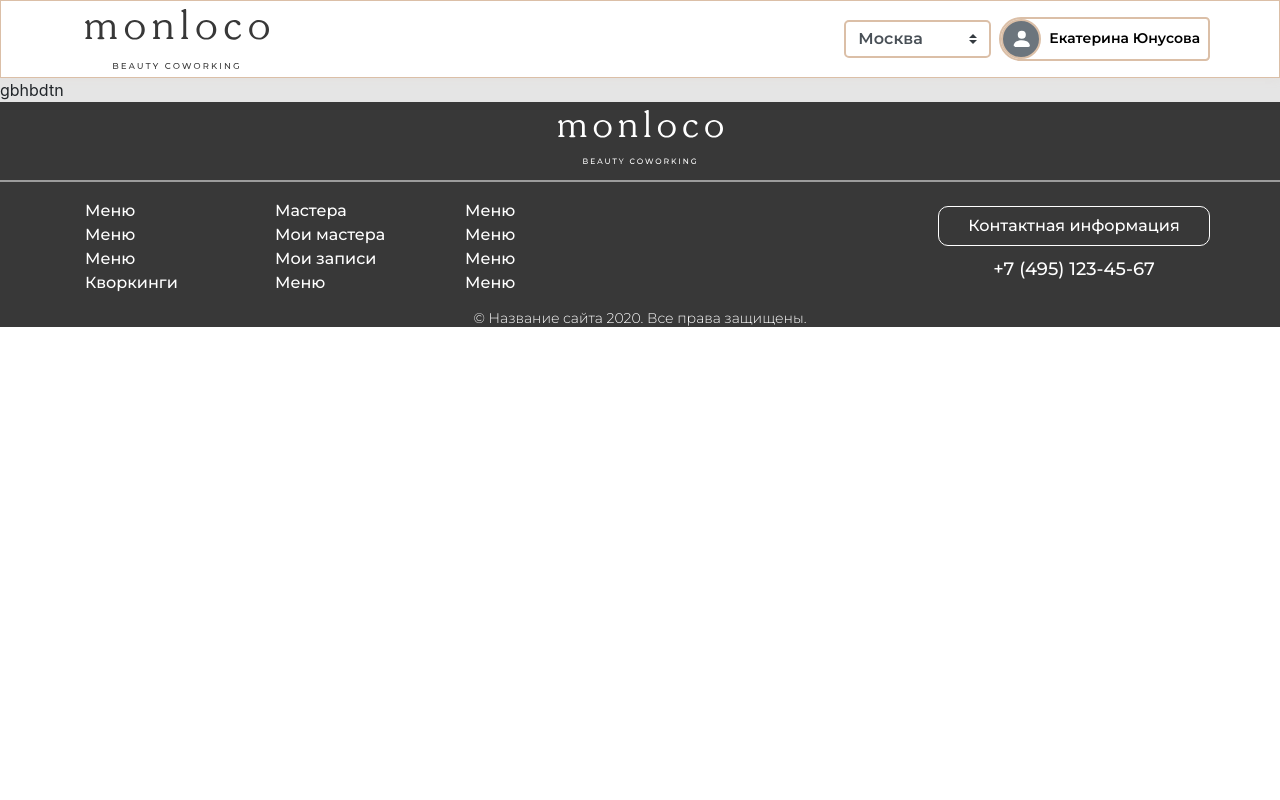
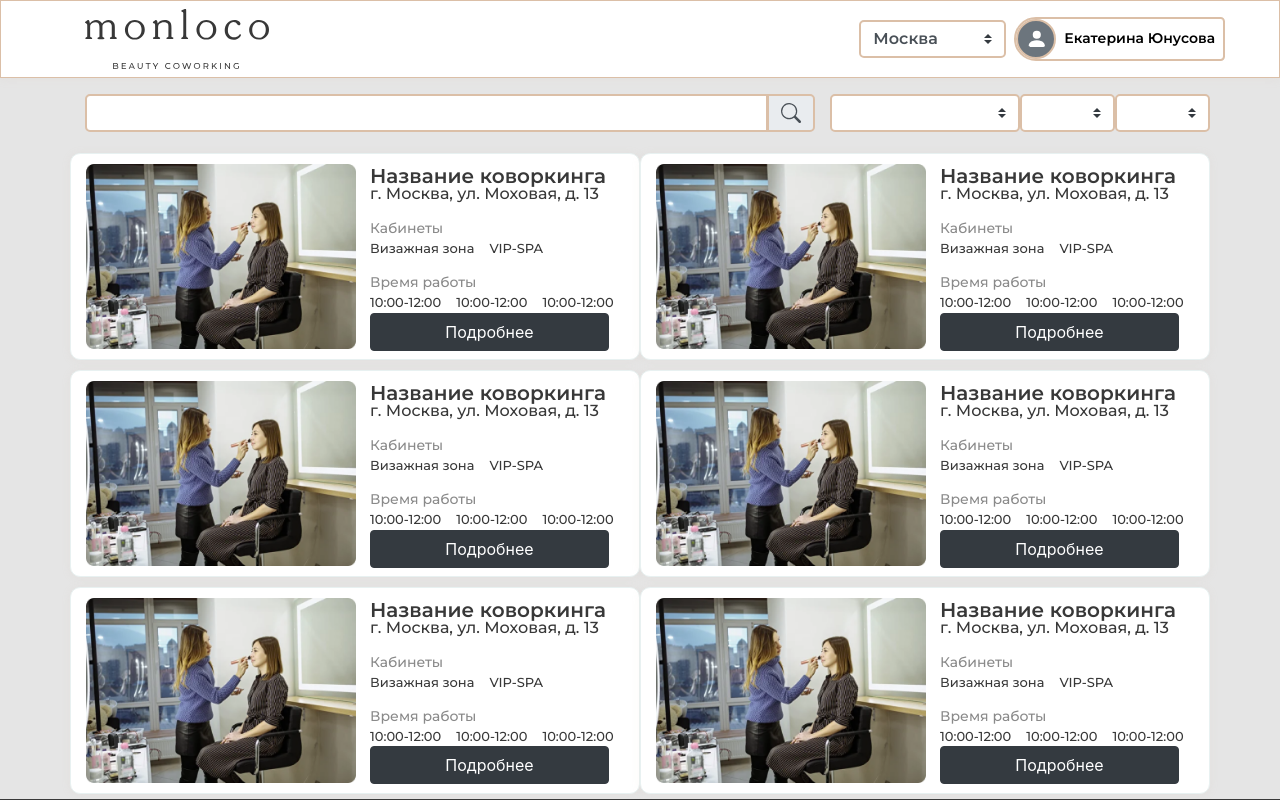
Before and after one commit to Linkhider/monloco, a Vue app: page /coworkings in a window 1280 px wide. Shown: the top 800 px of the page. Built offline with nearby package versions, Linux system fonts and the light colour scheme.

Commit message:
coworkings added*

```diff
--- a/src/components/nav.vue
+++ b/src/components/nav.vue
@@ -3,7 +3,7 @@
     <div class="container mt-2 mb-2">
         <div class="row d-flex align-items-center">
           <a href="/"  class="col-lg-2"><img src="../assets/svg/logo.svg"></a>
-          <div class="raw d-flex align-items-center ml-auto">
+          <div class="row d-flex align-items-center ml-auto">
             <b-select v-model="selected" :options="options" class="col-sm brd-select"></b-select>
             <div class="brd ml-2">
               <a href="/">
--- a/src/views/coworkings.vue
+++ b/src/views/coworkings.vue
@@ -1,8 +1,231 @@
 <template>
-  <div>gbhbdtn</div>
+  <div class="bg">
+    <div class="container">
+      <div class="row d-flex align-items-center mt-3 mb-3">
+        <b-input-group class="col-lg-8">
+          <template v-slot:append>
+            <b-input-group-text class="brd-select"><b-icon-search></b-icon-search></b-input-group-text>
+          </template>
+          <b-form-input class="brd-select"></b-form-input>
+        </b-input-group>
+        <b-select v-model="selected" :options="options" class="col-lg-2 brd-select"></b-select>
+        <b-select v-model="selected" :options="options" class="col-lg-1 brd-select"></b-select>
+        <b-select v-model="selected" :options="options" class="col-lg-1 brd-select"></b-select>
+      </div>
+      <div class="row">
+        <div class="col-lg-6 card">
+          <div class="container">
+            <div class="row">
+              <div class="col-lg-6">
+              <img src="@/assets/png/preview.png">
+              </div>
+              <div class="col-lg-6">
+               <p class="title">Название коворкинга</p>
+               <p class="adress">г. Москва, ул. Моховая, д. 13</p>
+               <p class="gray">Кабинеты</p>
+                <div class="row">
+                  <p class="cab">Визажная зона</p>
+                  <p class="cab">VIP-SPA</p>
+                </div>
+               <p class="gray">Время работы</p>
+                <div class="row">
+                  <p class="cab">10:00-12:00</p>
+                  <p class="cab">10:00-12:00</p>
+                  <p class="cab">10:00-12:00</p>
+                </div>
+                <b-button variant="dark" class="col-lg-12 btn">Подробнее</b-button>
+              </div>
+            </div>
+          </div>
+        </div>
+        <div class="col-lg-6 card">
+          <div class="container">
+            <div class="row">
+              <div class="col-lg-6">
+                <img src="@/assets/png/preview.png">
+              </div>
+              <div class="col-lg-6">
+                <p class="title">Название коворкинга</p>
+                <p class="adress">г. Москва, ул. Моховая, д. 13</p>
+                <p class="gray">Кабинеты</p>
+                <div class="row">
+                  <p class="cab">Визажная зона</p>
+                  <p class="cab">VIP-SPA</p>
+                </div>
+                <p class="gray">Время работы</p>
+                <div class="row">
+                  <p class="cab">10:00-12:00</p>
+                  <p class="cab">10:00-12:00</p>
+                  <p class="cab">10:00-12:00</p>
+                </div>
+                <b-button variant="dark" class="col-lg-12 btn">Подробнее</b-button>
+              </div>
+            </div>
+          </div>
+        </div>
+        <div class="col-lg-6 card">
+          <div class="container">
+            <div class="row">
+              <div class="col-lg-6">
+                <img src="@/assets/png/preview.png">
+              </div>
+              <div class="col-lg-6">
+                <p class="title">Название коворкинга</p>
+                <p class="adress">г. Москва, ул. Моховая, д. 13</p>
+                <p class="gray">Кабинеты</p>
+                <div class="row">
+                  <p class="cab">Визажная зона</p>
+                  <p class="cab">VIP-SPA</p>
+                </div>
+                <p class="gray">Время работы</p>
+                <div class="row">
+                  <p class="cab">10:00-12:00</p>
+                  <p class="cab">10:00-12:00</p>
+                  <p class="cab">10:00-12:00</p>
+                </div>
+                <b-button variant="dark" class="col-lg-12 btn">Подробнее</b-button>
+              </div>
+            </div>
+          </div>
+        </div>
+        <div class="col-lg-6 card">
+          <div class="container">
+            <div class="row">
+              <div class="col-lg-6">
+                <img src="@/assets/png/preview.png">
+              </div>
+              <div class="col-lg-6">
+                <p class="title">Название коворкинга</p>
+                <p class="adress">г. Москва, ул. Моховая, д. 13</p>
+                <p class="gray">Кабинеты</p>
+                <div class="row">
+                  <p class="cab">Визажная зона</p>
+                  <p class="cab">VIP-SPA</p>
+                </div>
+                <p class="gray">Время работы</p>
+                <div class="row">
+                  <p class="cab">10:00-12:00</p>
+                  <p class="cab">10:00-12:00</p>
+                  <p class="cab">10:00-12:00</p>
+                </div>
+                <b-button variant="dark" class="col-lg-12 btn">Подробнее</b-button>
+              </div>
+            </div>
+          </div>
+        </div>
+        <div class="col-lg-6 card">
+          <div class="container">
+            <div class="row">
+              <div class="col-lg-6">
+                <img src="@/assets/png/preview.png">
+              </div>
+              <div class="col-lg-6">
+                <p class="title">Название коворкинга</p>
+                <p class="adress">г. Москва, ул. Моховая, д. 13</p>
+                <p class="gray">Кабинеты</p>
+                <div class="row">
+                  <p class="cab">Визажная зона</p>
+                  <p class="cab">VIP-SPA</p>
+                </div>
+                <p class="gray">Время работы</p>
+                <div class="row">
+                  <p class="cab">10:00-12:00</p>
+                  <p class="cab">10:00-12:00</p>
+                  <p class="cab">10:00-12:00</p>
+                </div>
+                <b-button variant="dark" class="col-lg-12 btn">Подробнее</b-button>
+              </div>
+            </div>
+          </div>
+        </div>
+        <div class="col-lg-6 card">
+          <div class="container">
+            <div class="row">
+              <div class="col-lg-6">
+                <img src="@/assets/png/preview.png">
+              </div>
+              <div class="col-lg-6">
+                <p class="title">Название коворкинга</p>
+                <p class="adress">г. Москва, ул. Моховая, д. 13</p>
+                <p class="gray">Кабинеты</p>
+                <div class="row">
+                  <p class="cab">Визажная зона</p>
+                  <p class="cab">VIP-SPA</p>
+                </div>
+                <p class="gray">Время работы</p>
+                <div class="row">
+                  <p class="cab">10:00-12:00</p>
+                  <p class="cab">10:00-12:00</p>
+                  <p class="cab">10:00-12:00</p>
+                </div>
+                <b-button variant="dark" class="col-lg-12 btn">Подробнее</b-button>
+              </div>
+            </div>
+          </div>
+        </div>
+      </div>
+    </div>
+  </div>
 </template>
 <script>
     export default {
         name: "coworkings"
     }
 </script>
+<style scoped>
+  .card{
+    margin-top: 5px;
+    margin-bottom: 5px;
+    background: #FFFFFF;
+    border: 0.5px solid #E8F1F1;
+    box-sizing: border-box;
+    box-shadow: 0px 1px 10px rgba(219, 191, 167, 0.1);
+    border-radius: 10px;
+  }
+  .btn{
+    margin-top: -20px;
+  }
+  img{
+    margin-top: 10px;
+    margin-bottom: 10px;
+    margin-left: -15px;
+    width: 270px;
+    height: auto;
+  }
+  .title{
+    margin-top: 10px;
+    font-family: Montserrat;
+    font-style: normal;
+    font-weight: 600;
+    font-size: 20px;
+    line-height: 24px;
+    color: #383838;
+  }
+  .adress{
+    margin-top: -20px;
+    font-family: Montserrat;
+    font-style: normal;
+    font-weight: normal;
+    font-size: 16px;
+    line-height: 20px;
+    color: #383838;
+  }
+  .gray{
+    font-family: Montserrat;
+    font-style: normal;
+    font-weight: normal;
+    font-size: 14px;
+    line-height: 17px;
+    color: #8A8A8A;
+  }
+  .cab{
+    margin-top: -15px;
+    margin-left: 15px;
+    font-family: Montserrat;
+    font-style: normal;
+    font-weight: 500;
+    font-size: 13px;
+    line-height: 20px;
+    color: #383838;
+  }
+</style>
--- a/src/views/home.vue
+++ b/src/views/home.vue
@@ -1,7 +1,7 @@
 <template>
     <div class="bg">
         <div class="container">
-            <div class="col-lg-3 back"><b-icon-chevron-left></b-icon-chevron-left><span>Выбор кворкинга</span></div>
+            <div class="col-lg-3 back"><b-icon-chevron-left></b-icon-chevron-left><a href="/coworkings"><span>Выбор кворкинга</span></a></div>
             <div class="row">
             <div class="col-lg-8 mb-3">
                 <div class="crd">
@@ -96,6 +96,7 @@
                             </div>
                         </div>
                     </div>
+
                 </div>
                 <div class="crd">
                     <p class="gray ml-3">Отзывы мастеров:</p>
```
Also changed, not shown: src/assets/png/preview.png (added), src/assets/svg/heart-photo.svg (added).
